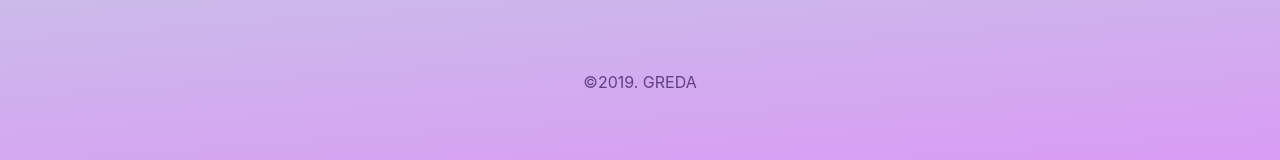
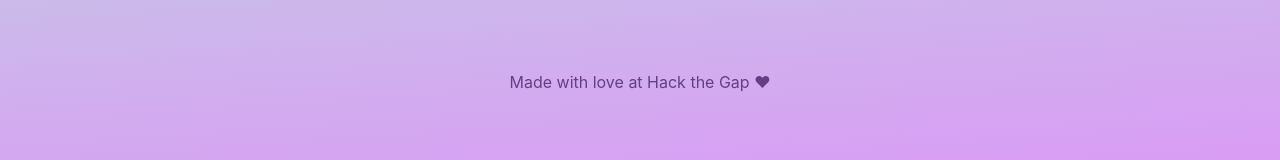
Before and after one commit to aengblom/GREDA, a React (Create React App) app: page / in a window 1280 px wide. Shown: the part 617-777 px from the top of the page. Built offline with nearby package versions, Linux system fonts and the light colour scheme.

Commit message:
text change

```diff
--- a/src/Components/Footer/Footer.js
+++ b/src/Components/Footer/Footer.js
@@ -5,7 +5,7 @@
   render() {
     return  <div className="footer">
 
-                <p>&copy;2019. GREDA</p>
+                <p>Made with love at Hack the Gap &hearts;</p>
 
             </div>;
   }
```
